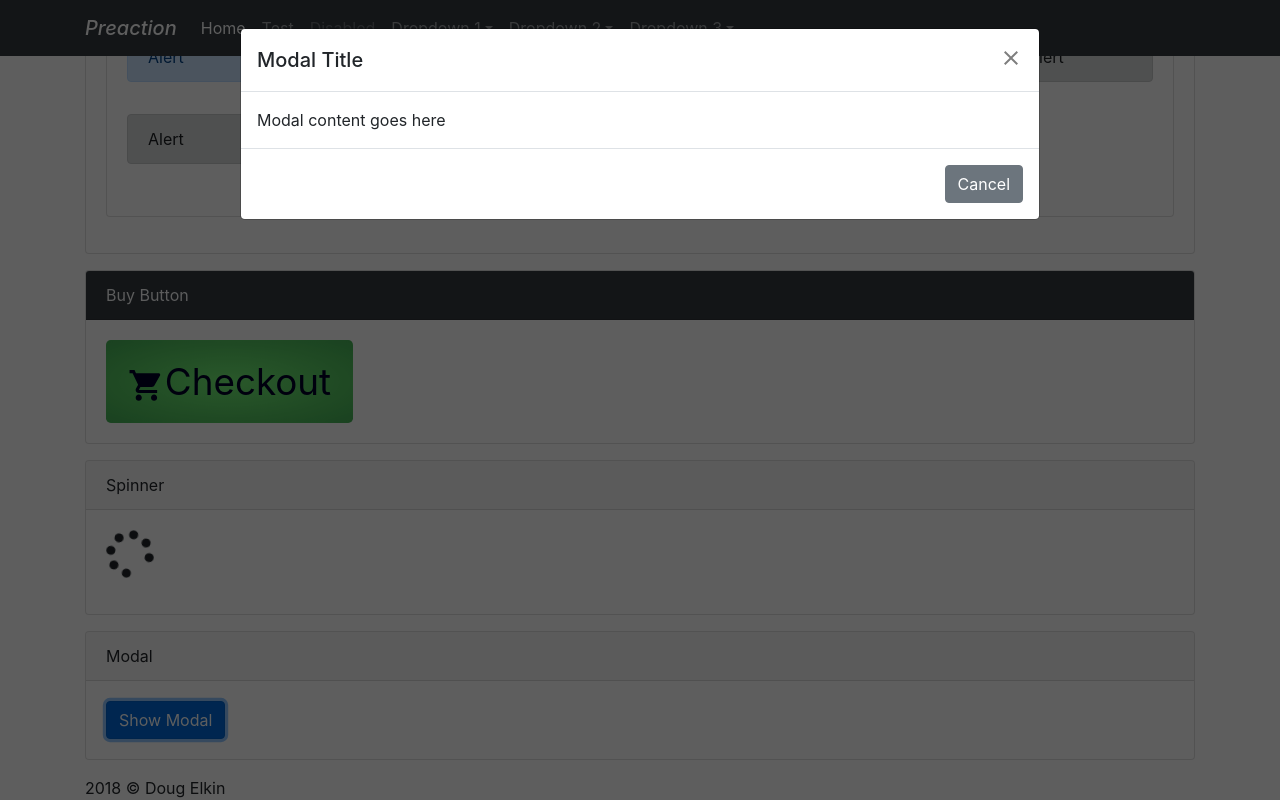
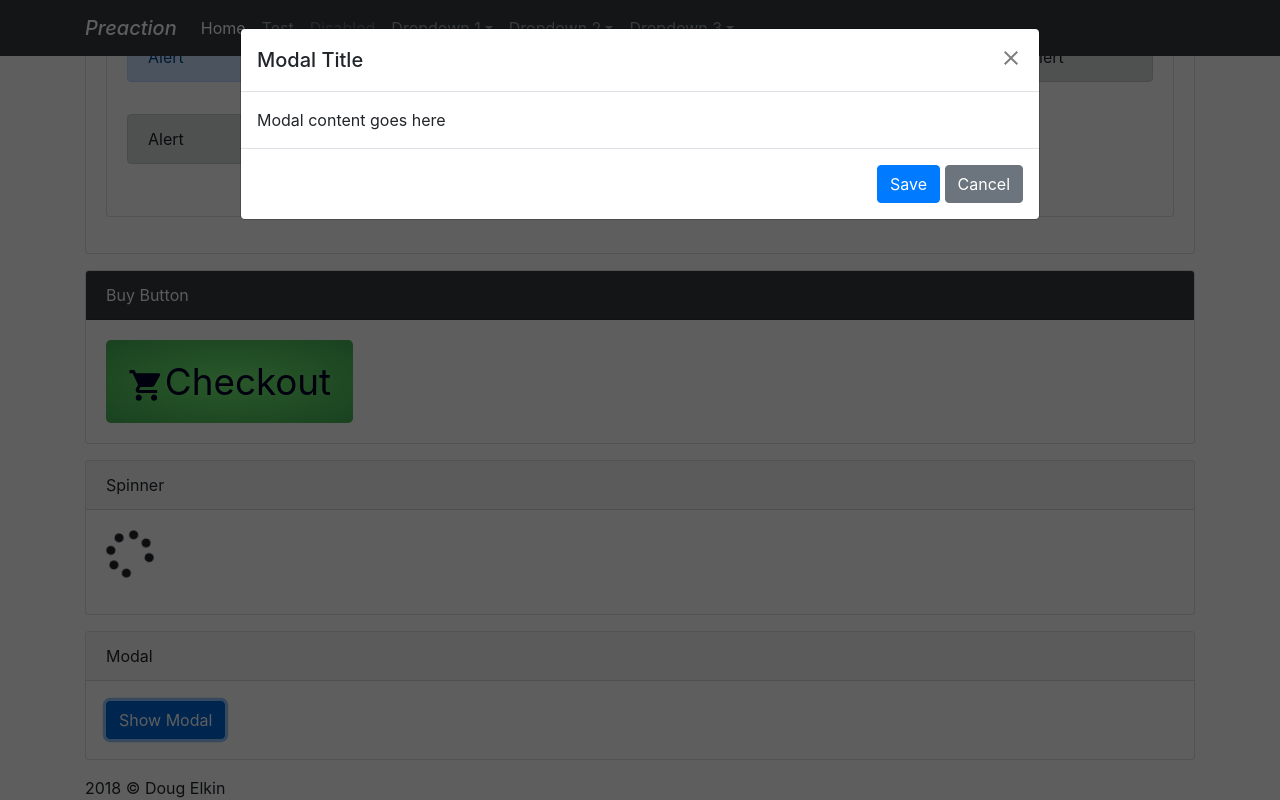
Before and after one commit to duhdugg/preaction-bootstrap-clips, a React (Create React App) app: page / in a window 1280 px wide. Both pictures are taken after a click on the button "Show Modal". Shown: the part 3853-4653 px from the top of the page. Built offline with nearby package versions, Linux system fonts and the light colour scheme.

Commit message:
allow footer prop in Modal

```diff
--- a/src/App.jsx
+++ b/src/App.jsx
@@ -301,7 +301,23 @@ class App extends React.Component {
               show={this.state.modal}
               title='Modal Title'
               closeHandler={this.toggleModal.bind(this)}
-              closeButtonText='Cancel'>
+              closeButtonText='Cancel'
+              footer={
+                <div>
+                  <button
+                    type='button'
+                    className='btn btn-primary'
+                    onClick={this.toggleModal.bind(this)}>
+                    Save
+                  </button>{' '}
+                  <button
+                    type='button'
+                    className='btn btn-secondary'
+                    onClick={this.toggleModal.bind(this)}>
+                    Cancel
+                  </button>
+                </div>
+              }>
               Modal content goes here
             </Modal>
           ) : (
--- a/src/components/Modal.jsx
+++ b/src/components/Modal.jsx
@@ -47,18 +47,7 @@ class Modal extends React.Component {
               )}
             </div>
             <div className='modal-body'>{this.props.children}</div>
-            <div className='modal-footer'>
-              {this.show.closeButton ? (
-                <button
-                  type='button'
-                  className='btn btn-secondary'
-                  onClick={this.close.bind(this)}>
-                  {this.closeButtonText}
-                </button>
-              ) : (
-                ''
-              )}
-            </div>
+            <div className='modal-footer'>{this.props.footer || ''}</div>
           </div>
         </div>
       </div>
@@ -86,6 +75,7 @@ Modal.propTypes = {
   closeButtonText: PropTypes.string,
   closeHandler: PropTypes.func,
   children: PropTypes.node,
+  footer: PropTypes.node,
   hideCloseButton: PropTypes.bool,
   title: PropTypes.node
 }
```
